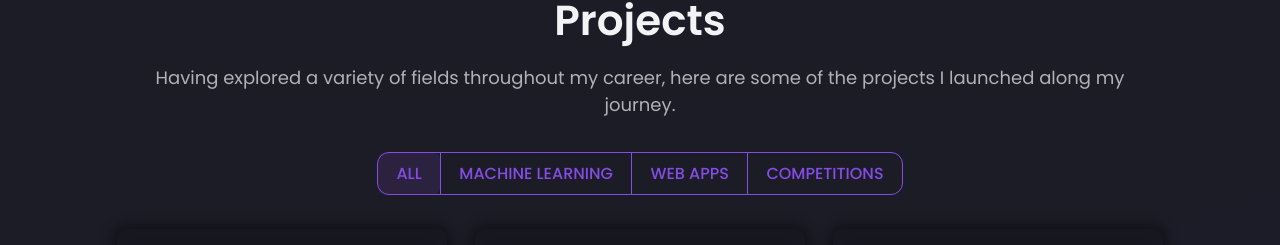
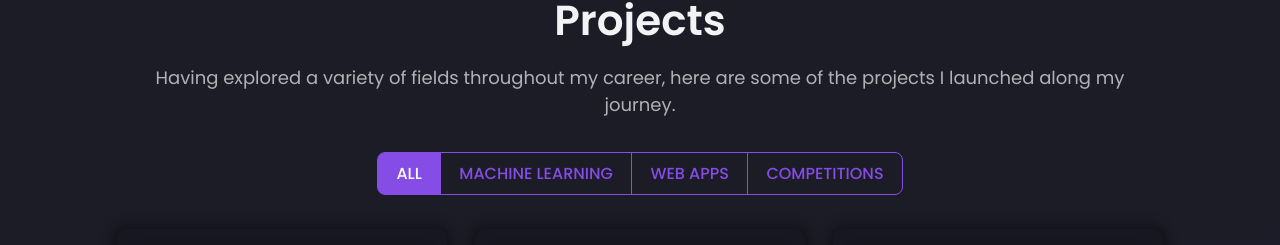
Before and after one commit to thesharkawy/thesharkawy.github.io, a React (Create React App) app: page / in a window 1280 px wide. Shown: the part 3699-3944 px from the top of the page. Built offline with nearby package versions, Linux system fonts and the light colour scheme.

Commit message:
Modified Project Categories

```diff
--- a/src/components/Projects/ProjectsStyle.js
+++ b/src/components/Projects/ProjectsStyle.js
@@ -56,7 +56,7 @@ export const ToggleButtonGroup = styled.div`
     border: 1.5px solid ${({ theme }) => theme.primary};
     color: ${({ theme }) => theme.primary};
     font-size: 16px;
-    border-radius: 12px;
+    border-radius: 8px;
     font-weight: 500;
     margin: 22px 0px;
     @media (max-width: 768px) {
@@ -66,21 +66,64 @@ export const ToggleButtonGroup = styled.div`
 
 export const ToggleButton = styled.div`
     padding: 8px 18px;
-    border-radius: 6px;
+    border-radius: 0px;
     cursor: pointer;
     ${({ active, theme }) =>
         active && `
-    background: ${theme.primary + 20};
+    background: ${theme.primary};
+    color: white;
     `
     }
     &:hover {
-        background: ${({ theme }) => theme.primary + 8};
+        background: ${({ theme }) => theme.primary};
+        color: white;
     }
     @media (max-width: 800px) {
         padding: 6px 8px;
         border-radius: 4px;
     }
 `
+
+export const LeftToggleButton = styled.div`
+    padding: 8px 18px;
+    border-radius: 6px 0px 0px 6px;
+    cursor: pointer;
+    ${({ active, theme }) =>
+        active && `
+    background: ${theme.primary};
+    color: white;
+    `
+    }
+    &:hover {
+        background: ${({ theme }) => theme.primary};
+        color: white;
+    }
+    @media (max-width: 800px) {
+        padding: 6px 8px;
+        border-radius: 4px;
+    }
+`
+
+export const RightToggleButton = styled.div`
+    padding: 8px 18px;
+    border-radius: 0px 6px 6px 0px;
+    cursor: pointer;
+    ${({ active, theme }) =>
+        active && `
+    background: ${theme.primary};
+    color: white;
+    `
+    }
+    &:hover {
+        background: ${({ theme }) => theme.primary};
+        color: white;
+    }
+    @media (max-width: 800px) {
+        padding: 6px 8px;
+        border-radius: 4px;
+    }
+`
+
 export const Divider = styled.div`
     width: 1.5px;
     background: ${({ theme }) => theme.primary};
--- a/src/components/Projects/index.js
+++ b/src/components/Projects/index.js
@@ -1,6 +1,6 @@
 import React from 'react'
 import { useState } from 'react'
-import { Container, Wrapper, Title, Desc, CardContainer, ToggleButtonGroup, ToggleButton, Divider } from './ProjectsStyle'
+import { Container, Wrapper, Title, Desc, CardContainer, ToggleButtonGroup, ToggleButton, LeftToggleButton, RightToggleButton, Divider } from './ProjectsStyle'
 import ProjectCard from '../Cards/ProjectCards'
 import { projects } from '../../data/constants'
 
@@ -16,9 +16,9 @@ const Projects = ({openModal,setOpenModal}) => {
         </Desc>
         <ToggleButtonGroup >
           {toggle === 'all' ?
-            <ToggleButton active value="all" onClick={() => setToggle('all')}>ALL</ToggleButton>
+            <LeftToggleButton active value="all" onClick={() => setToggle('all')}>ALL</LeftToggleButton>
             :
-            <ToggleButton value="all" onClick={() => setToggle('all')}>ALL</ToggleButton>
+            <LeftToggleButton value="all" onClick={() => setToggle('all')}>ALL</LeftToggleButton>
           }
           <Divider />
           {toggle === 'machine learning' ?
@@ -34,9 +34,9 @@ const Projects = ({openModal,setOpenModal}) => {
           }
           <Divider />
           {toggle === 'competition' ?
-            <ToggleButton active value="competition" onClick={() => setToggle('competition')}>COMPETITIONS</ToggleButton>
+            <RightToggleButton active value="competition" onClick={() => setToggle('competition')}>COMPETITIONS</RightToggleButton>
             :
-            <ToggleButton value="competition" onClick={() => setToggle('competition')}>COMPETITIONS</ToggleButton>
+            <RightToggleButton value="competition" onClick={() => setToggle('competition')}>COMPETITIONS</RightToggleButton>
           }
         </ToggleButtonGroup>
         <CardContainer>
--- a/src/data/constants.js
+++ b/src/data/constants.js
@@ -549,11 +549,3 @@ export const projects = [
   },
 
 ]
-
-export const TimeLineData = [
-  { year: 2017, text: "Started my journey" },
-  { year: 2018, text: "Worked as a freelance developer" },
-  { year: 2019, text: "Founded JavaScript Mastery" },
-  { year: 2020, text: "Shared my projects with the world" },
-  { year: 2021, text: "Started my own platform" },
-];
```
